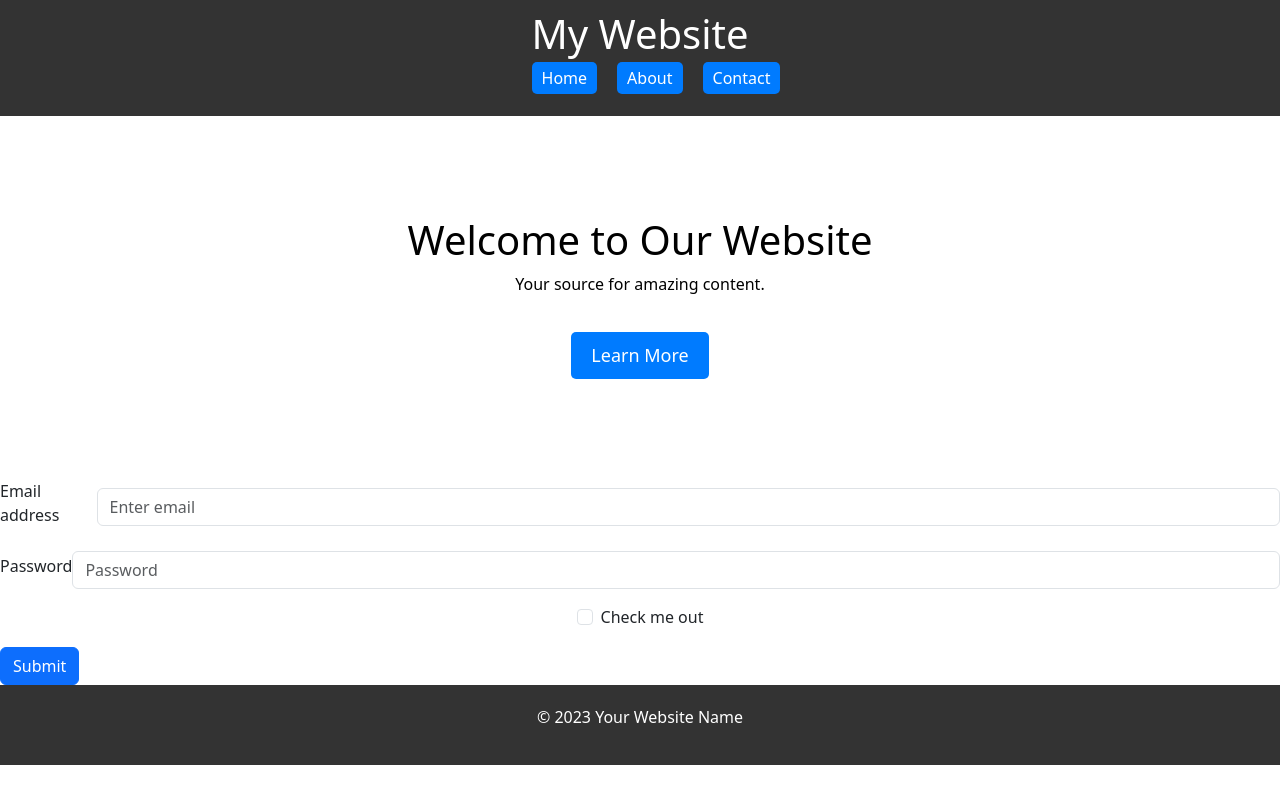
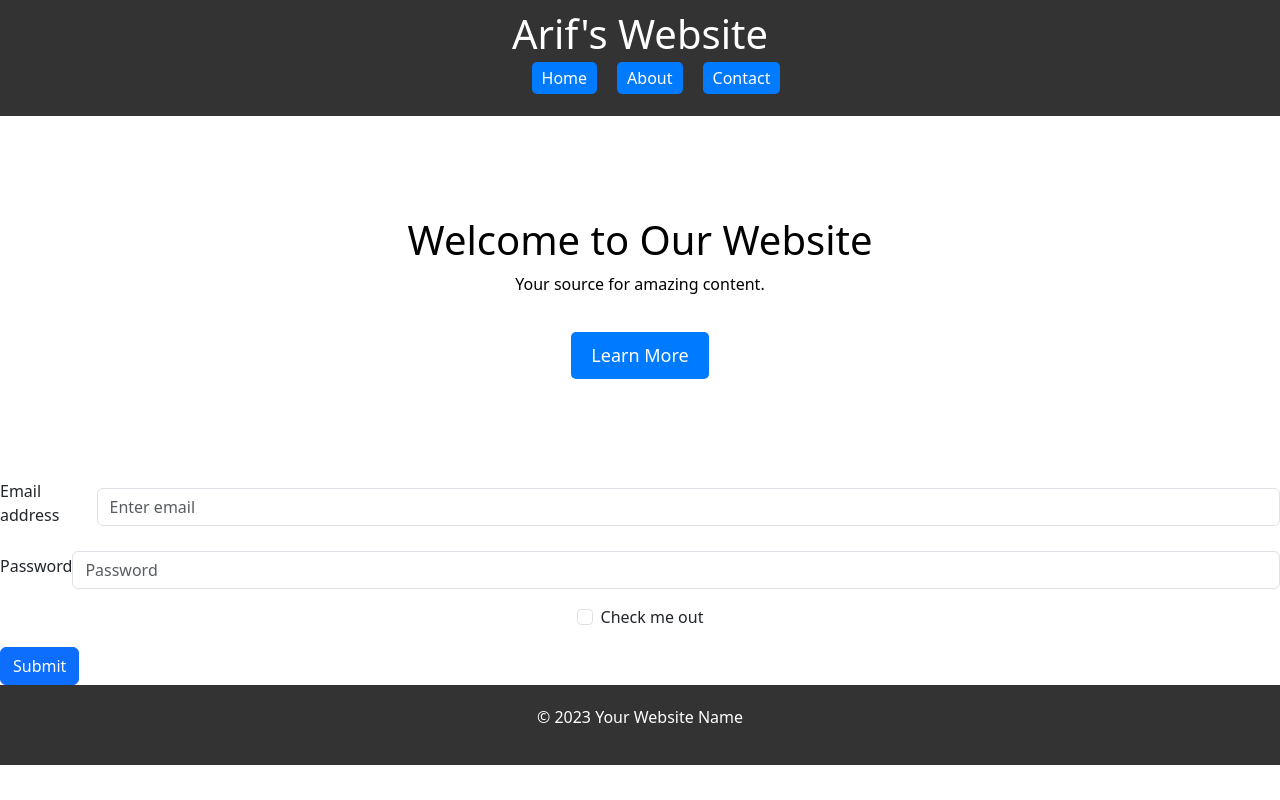
Before and after one commit to ArifHussain39/my-portfolio, a React (Create React App) app: page / in a window 1280 px wide. Built offline with nearby package versions, Linux system fonts and the light colour scheme.

Commit message:
Header info changed

```diff
--- a/src/components/header.js
+++ b/src/components/header.js
@@ -1,7 +1,7 @@
 export default function Header() {
     return (
         <header style={headerStyle}>
-            <h1>My Website</h1>
+            <h1>Arif's Website</h1>
             <nav>
                 <ul style={navStyle}>
                     <li><a href="/" style={linkStyle}>Home</a></li>
```
